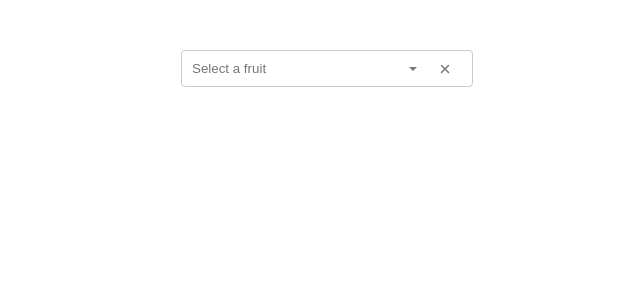
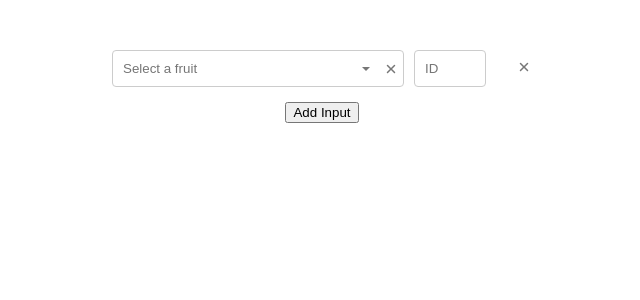
Before and after one commit to 01Bavi/Dropdownfruits, a React (Create React App) app: page / in a window 1280 px wide. Shown: the top 300 px of the page, without its empty margins (338-978 px from the left). Built offline with nearby package versions, Linux system fonts and the light colour scheme.

Commit message:
input filed added dynamicaly

```diff
--- a/src/components/Selectcomponent.js
+++ b/src/components/Selectcomponent.js
@@ -3,23 +3,22 @@ import '../styles/Selectcomponent.css';
 import { IoMdArrowDropdown } from "react-icons/io";
 import { IoClose } from "react-icons/io5";
 
-const Selectcomponent = () => {
+const SelectComponent = () => {
   const fruits = [
-    {id:1, name:'Apple'},
-    {id:2, name:'Orange'},
-    {id:3, name:'Grape'},
-    {id:4, name:'Mango'},
-    {id:5, name:'Banana'},
-    {id:6, name:'Papaya'},
-    {id:7, name:'Pineapple'},
-    {id:8, name:'Strawberry'},
-    {id:9, name:'Guava'},
-    {id:10, name:'Watermelon'},
+    { id: 1, name: 'Apple' },
+    { id: 2, name: 'Orange' },
+    { id: 3, name: 'Grape' },
+    { id: 4, name: 'Mango' },
+    { id: 5, name: 'Banana' },
+    { id: 6, name: 'Papaya' },
+    { id: 7, name: 'Pineapple' },
+    { id: 8, name: 'Strawberry' },
+    { id: 9, name: 'Guava' },
+    { id: 10, name: 'Watermelon' },
   ];
 
-  const [inputValues, setInputValues] = useState(['']);
+  const [inputs, setInputs] = useState([{ value: '', id: '', openDropdown: false }]);
   const [filterFruits, setFilterFruits] = useState(fruits);
-  const [openDropdown, setOpenDropdown] = useState([false]);
   const [activeIndex, setActiveIndex] = useState(-1);
   const dropdownRefs = useRef([]);
 
@@ -35,43 +34,36 @@ const Selectcomponent = () => {
 
   const onInputChange = (e, index) => {
     const value = e.target.value;
-    const newInputValues = [...inputValues];
-    newInputValues[index] = value;
-    setInputValues(newInputValues);
+    const newInputs = [...inputs];
+    newInputs[index].value = value;
+    setInputs(newInputs);
     const filtered = fruits.filter((fruit) =>
       fruit.name.toLowerCase().includes(value.toLowerCase())
     );
     setFilterFruits(filtered);
-    setOpenDropdown(
-      openDropdown.map((isOpen, i) => (i === index ? value !== '' : isOpen))
-    );
+    newInputs[index].openDropdown = value !== '';
+    setInputs(newInputs);
     setActiveIndex(-1);
   };
 
   const onItemSelected = (selectedFruit, index) => {
-    const newInputValues = [...inputValues];
-    newInputValues[index] = `${selectedFruit.name} (${selectedFruit.id})`;
-    setInputValues(newInputValues);
-
-    setOpenDropdown((prev) =>
-      prev.map((isOpen, i) => (i === index ? false : isOpen))
-    );
-
+    const newInputs = [...inputs];
+    newInputs[index].value = selectedFruit.name;
+    newInputs[index].id = selectedFruit.id;
+    newInputs[index].openDropdown = false;
+    setInputs(newInputs);
     setFilterFruits(fruits);
     setActiveIndex(-1);
 
-    if (index === inputValues.length - 1 && inputValues.length < 5) {
-      setTimeout(() => {
-        setInputValues((prev) => [...prev, '']);
-        setOpenDropdown((prev) => [...prev, false]);
-      }, 0);
+    if (index === inputs.length - 1 && inputs.length < 5) {
+      addInputField();
     }
   };
 
   const onInputClick = (index) => {
-    setOpenDropdown(
-      openDropdown.map((isOpen, i) => (i === index ? !isOpen : false))
-    );
+    const newInputs = [...inputs];
+    newInputs.forEach((input, i) => (input.openDropdown = i === index ? !input.openDropdown : false));
+    setInputs(newInputs);
     setActiveIndex(-1);
     setFilterFruits(fruits);
   };
@@ -80,16 +72,12 @@ const Selectcomponent = () => {
     if (e.key === 'ArrowDown' && filterFruits.length > 0) {
       e.preventDefault();
       setActiveIndex((prev) => (prev + 1) % filterFruits.length);
-      setOpenDropdown(
-        openDropdown.map((isOpen, i) => (i === index ? true : isOpen))
-      );
+      setDropdownState(index, true);
     }
     if (e.key === 'ArrowUp' && filterFruits.length > 0) {
       e.preventDefault();
       setActiveIndex((prev) => (prev === 0 ? filterFruits.length - 1 : prev - 1));
-      setOpenDropdown(
-        openDropdown.map((isOpen, i) => (i === index ? true : isOpen))
-      );
+      setDropdownState(index, true);
     }
     if (e.key === 'Enter' && filterFruits.length > 0 && activeIndex !== -1) {
       e.preventDefault();
@@ -97,38 +85,49 @@ const Selectcomponent = () => {
       setActiveIndex(-1);
     }
     if (e.key === 'Escape') {
-      setOpenDropdown(
-        openDropdown.map((isOpen, i) => (i === index ? false : isOpen))
-      );
+      setDropdownState(index, false);
       setActiveIndex(-1);
     }
   };
 
+  const setDropdownState = (index, state) => {
+    const newInputs = [...inputs];
+    newInputs[index].openDropdown = state;
+    setInputs(newInputs);
+  };
+
   const clearInput = (index) => {
-    const newInputValues = [...inputValues];
-    newInputValues[index] = '';
-    setInputValues(newInputValues);
+    const newInputs = [...inputs];
+    newInputs[index] = { value: '', id: '', openDropdown: false };
+    setInputs(newInputs);
     setFilterFruits(fruits);
     setActiveIndex(-1);
-    setOpenDropdown(
-      openDropdown.map((isOpen, i) => (i === index ? false : isOpen))
-    );
+  };
+
+  const removeInputField = (index) => {
+    if (inputs.length > 1) {
+      setInputs((prev) => prev.filter((_, i) => i !== index));
+    }
+  };
+
+  const addInputField = () => {
+    setInputs((prev) => [...prev, { value: '', id: '', openDropdown: false }]);
   };
 
   return (
     <div className="dropdown-container">
-      {inputValues.map((inputValue, index) => (
+      {inputs.map((input, index) => (
         <div key={index} className='input-cover'>
           <div className="input-wrapper">
             <input
               type="text"
-              value={inputValue}
+              value={input.value}
               placeholder="Select a fruit"
               onChange={(e) => onInputChange(e, index)}
               onClick={() => onInputClick(index)}
               onKeyDown={(e) => onKeyDown(e, index)}
               className="input-field"
-              disabled={index > 0 && inputValues[index - 1] === ''}
+              disabled={index > 0 && inputs[index - 1].value === ''}
             />
             <span
               className='icon-button arrow-icon'
@@ -136,7 +135,7 @@ const Selectcomponent = () => {
               onClick={() => onInputClick(index)}
               tabIndex={0}
             >
-            <IoMdArrowDropdown />
+              <IoMdArrowDropdown />
             </span>
             <span
               className='icon-button close-icon'
@@ -144,10 +143,25 @@ const Selectcomponent = () => {
               onClick={() => clearInput(index)}
               tabIndex={0}
             >
-            <IoClose />
+              <IoClose />
             </span>
           </div>
-          {openDropdown[index] && (
+          <input
+            type="text"
+            value={input.id || ''}
+            placeholder="ID"
+            readOnly
+            className="input-field id-field"
+          />
+          <span
+            className='close-input-field-button'
+            role='button'
+            onClick={() => removeInputField(index)}
+            tabIndex={0}
+          >
+            <IoClose />
+          </span>
+          {input.openDropdown && (
             <div className="dropdown">
               {filterFruits.length > 0 ? (
                 filterFruits.map((fruit, i) => (
@@ -167,8 +181,9 @@ const Selectcomponent = () => {
           )}
         </div>
       ))}
+      <button className="add-input-btn" onClick={addInputField}>Add Input</button>
     </div>
   );
 };
 
-export default Selectcomponent;
+export default SelectComponent;
--- a/src/styles/Selectcomponent.css
+++ b/src/styles/Selectcomponent.css
@@ -1,6 +1,6 @@
-.dropdown-container{
+.dropdown-container {
   margin-top: 50px;
-  margin-left: 50px;
+  margin-left: 40px;
   display: flex;
   flex-direction: column;
   align-items: center;
@@ -8,13 +8,27 @@
 }
 
 .input-cover {
+  display: flex;
+  align-items: center;
   position: relative;
   margin-bottom: 15px;
+}
+
+.input-wrapper {
+  position: relative;
 }
 
 .input-field {
   width: 250px;
   padding: 10px 30px 10px 10px;
+  border: 1px solid #ccc;
+  border-radius: 4px;
+}
+
+.id-field {
+  width: 50px;
+  margin-left: 10px;
+  padding: 10px;
   border: 1px solid #ccc;
   border-radius: 4px;
 }
@@ -25,13 +39,13 @@
 }
 
 .arrow-icon {
-  left: 14rem;
+  right: 30px;
   top: 30%;
   color: #777;
 }
 
 .close-icon {
-  left: 16rem;
+  right: 5px;
   top: 30%;
   color: #777;
 }
@@ -60,3 +74,9 @@
 .dropdown-item:hover {
   background-color: #f1f1f1;
 }
+.close-input-field-button{
+  margin-left: 30px;
+  cursor: pointer;
+  color: #777;
+
+}
```
